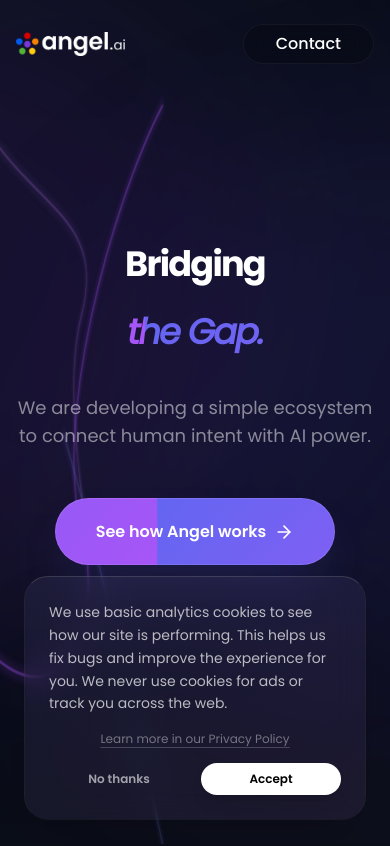
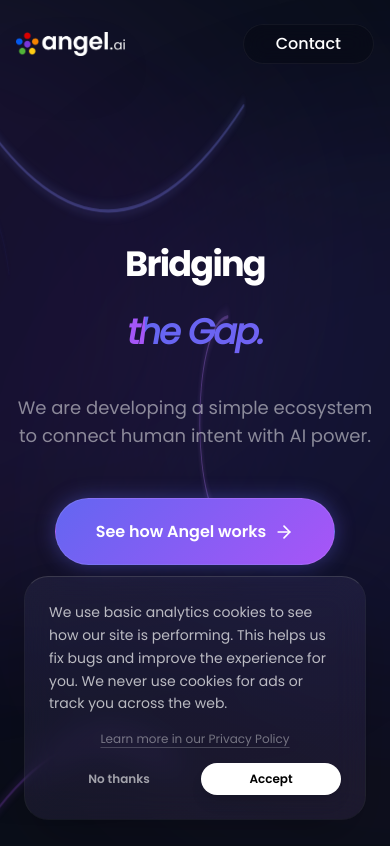
Before and after one commit to AngelAI-git/Website, a React (Vite) app: page / in a window 390 px wide. Shown: the top 846 px of the page. Built offline with nearby package versions, Linux system fonts and the light colour scheme.

Commit message:
static gardient button and mobile waves correction

```diff
--- a/src/App.tsx
+++ b/src/App.tsx
@@ -156,19 +156,16 @@
     "M1540,200 C1200,200 1000,500 800,300 C600,100 400,400 -100,300"
   ];
 
-  /* Mobile Paths: Dispersed, sinus & loops only, multi-directional */
+  /* Mobile Paths: Simple, separated sine waves/loops from edges */
   const mobilePaths = [
-    /* 1. Top Left to Bottom Right - Large Sinuous Wave */
-    "M-100,200 C150,300 350,500 600,800",
-
-    /* 2. Top Right to Bottom Left - Loop de Loop */
-    "M600,100 C400,200 200,400 300,500 C400,600 200,700 -100,600",
-
-    /* 3. Bottom Left to Top Right - Gentle Curve */
-    "M-100,700 C100,600 300,300 500,100",
-
-    /* 4. Bottom Right to Top Left - Complex Loop */
-    "M500,800 C400,600 200,400 300,300 C400,200 100,200 -100,100"
+    /* 1. Top Wave - Gentle sine at huge scale */
+    "M-100,100 Q400,300 900,100",
+    /* 2. Bottom Wave - Gentle sine inverted */
+    "M-100,800 Q400,600 900,800",
+    /* 3. Left Loop - Coming effectively from offscreen left */
+    "M-50,200 C100,200 100,600 -50,600",
+    /* 4. Right Loop - Coming effectively from offscreen right */
+    "M850,300 C700,300 700,500 850,500"
   ];
 
   return (
@@ -184,10 +181,10 @@
 
       {/* Mobile Waves - Hidden on Desktop */}
       <div className="block md:hidden w-full h-full absolute inset-0">
-        <OrganicWave path={mobilePaths[0]} delay={0} duration={9} color="#818cf8" width={4} opacity={0.3} />
-        <OrganicWave path={mobilePaths[1]} delay={2} duration={11} color="#a855f7" width={3} opacity={0.4} />
-        <OrganicWave path={mobilePaths[2]} delay={5} duration={13} color="#6366f1" width={5} opacity={0.2} />
-        <OrganicWave path={mobilePaths[3]} delay={1} duration={8} color="#c084fc" width={3} opacity={0.3} />
+        <OrganicWave path={mobilePaths[0]} delay={0} duration={12} color="#818cf8" width={3} opacity={0.3} />
+        <OrganicWave path={mobilePaths[1]} delay={2} duration={14} color="#a855f7" width={3} opacity={0.3} />
+        <OrganicWave path={mobilePaths[2]} delay={4} duration={16} color="#6366f1" width={3} opacity={0.2} />
+        <OrganicWave path={mobilePaths[3]} delay={1} duration={10} color="#c084fc" width={3} opacity={0.3} />
       </div>
     </div>
   );
@@ -261,7 +258,7 @@
           className="flex justify-center"
         >
           <Magnetic>
-            <a href="#pillars" className="px-10 py-5 rounded-full shimmer-btn text-white hover:scale-105 transition-transform duration-300 flex items-center gap-2 font-semibold shadow-2xl shadow-indigo-500/20 border border-white/10">
+            <a href="#pillars" className="px-10 py-5 rounded-full static-gradient-glow text-white hover:scale-105 transition-transform duration-300 flex items-center gap-2 font-semibold border border-white/10">
               See how Angel works
               <ArrowRight className="w-5 h-5 text-white" />
             </a>
--- a/src/index.css
+++ b/src/index.css
@@ -92,49 +92,19 @@
   transform: translateZ(0);
 }
 
+.static-gradient-glow {
+  background: var(--gradient-main);
+  box-shadow: 0 0 20px rgba(99, 102, 241, 0.4);
+  transition: box-shadow 0.3s ease;
+}
+
+.static-gradient-glow:hover {
+  box-shadow: 0 0 30px rgba(99, 102, 241, 0.6);
+}
+
 @keyframes shine {
   to {
     background-position: 200% center;
-  }
-}
-
-.shimmer-btn {
-  position: relative;
-  overflow: hidden;
-  background: var(--gradient-main);
-  background-size: 200% auto;
-  animation: shine 8s linear infinite;
-  will-change: background-position;
-  transform: translateZ(0);
-}
-
-.shimmer-btn::after {
-  content: '';
-  position: absolute;
-  top: 0;
-  left: -100%;
-  width: 50%;
-  height: 100%;
-  background: linear-gradient(to right,
-      transparent 0%,
-      rgba(255, 255, 255, 0.6) 50%,
-      transparent 100%);
-  transform: skewX(-25deg);
-  animation: glint 3s ease-in-out infinite;
-  pointer-events: none;
-}
-
-@keyframes glint {
-  0% {
-    left: -100%;
-  }
-
-  20% {
-    left: 200%;
-  }
-
-  100% {
-    left: 200%;
   }
 }
 
```
